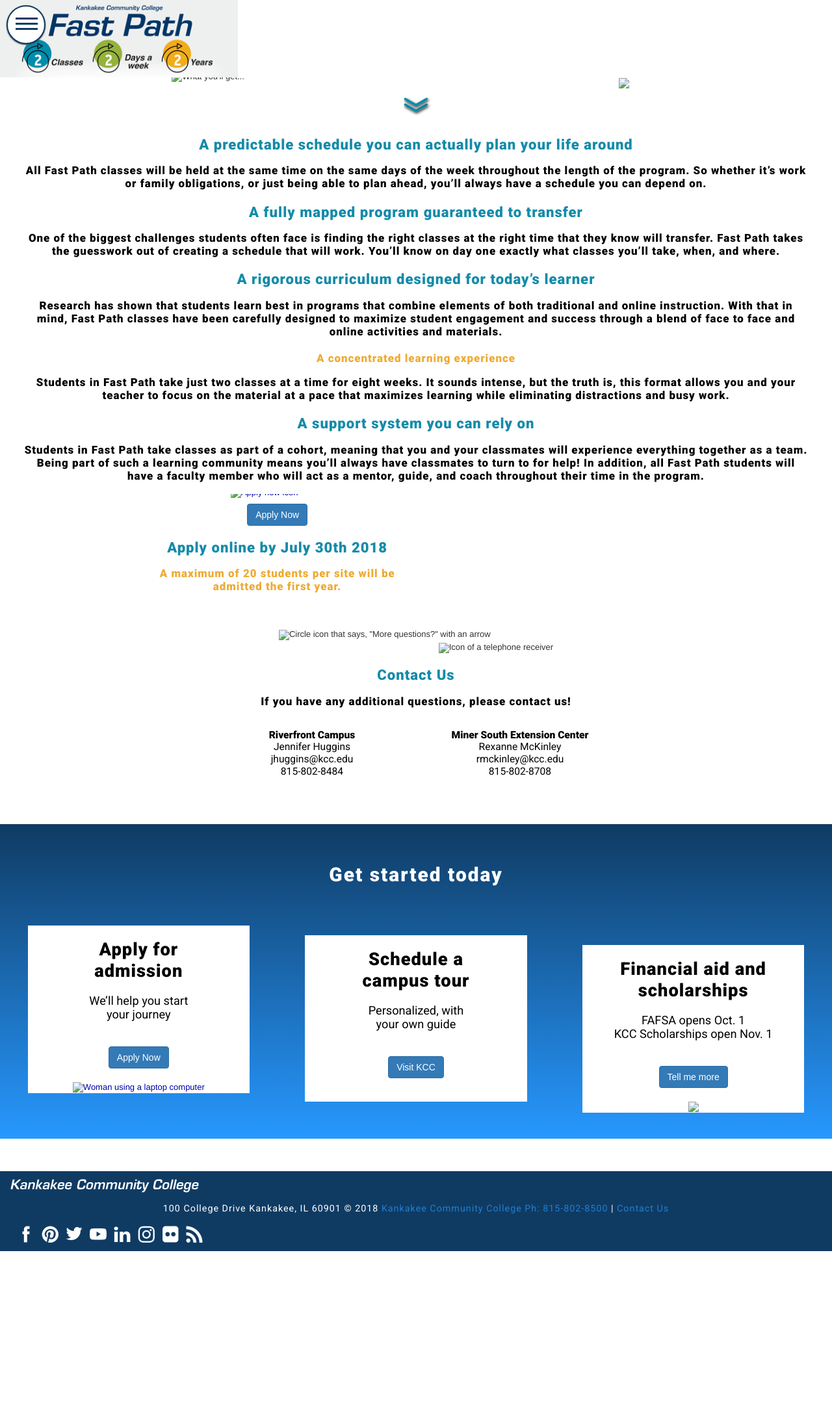
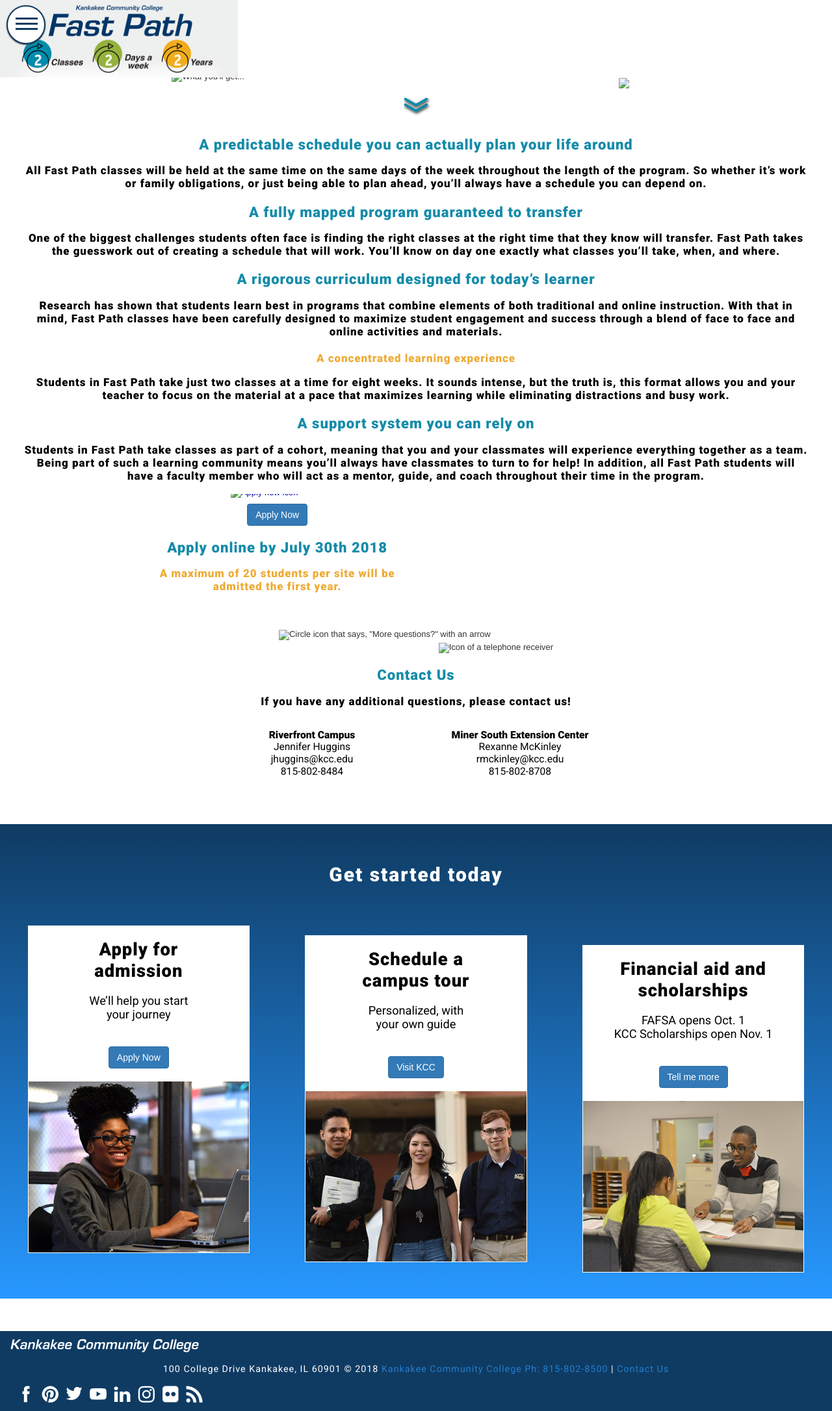
Before and after one commit to wdzajicek/jekyll-kcc-fastpath_img-zoom, a Jekyll site: the page built from why-fastpath.md, in a window 1280 px wide. Shown: the whole page at 65% size. Built offline with Jekyll 4.4.1, drawn with Linux system fonts in a browser that asks for light colours; nearby versions of some CDN libraries; before the commit the page ends 1925 px from its top, so only the background shows below that.

Commit message:
Fix broken image links for bottom-card.html module when used in other layouts/page-folders

```diff
--- a/_includes/bottom-cards.html
+++ b/_includes/bottom-cards.html
@@ -13,7 +13,7 @@
           <p class="card-p">We’ll help you start<br />your journey</p>
           <div class="engagement-card-cta"><a href="http://apply.kcc.edu" target="_blank" rel="noopener"><button type="button" class="button btn btn-primary card-btn">Apply Now</button></a></div>
         </div>
-        <div class="engagement-card-photo"><a href="http://apply.kcc.edu" target="_blank" rel="noopener"><img src="img/D51_8659.jpg" alt="Woman using a laptop computer"/></a></div>
+        <div class="engagement-card-photo"><a href="http://apply.kcc.edu" target="_blank" rel="noopener"><img src="/img/D51_8659.jpg" alt="Woman using a laptop computer"/></a></div>
       </div>
     </div>
     <br />
@@ -24,7 +24,7 @@
           <p class="card-p">Personalized, with <br />your own guide</p>
           <div class="engagement-card-cta"><a href="http://www.kcc.edu/future/start/Pages/vip.aspx" target="_blank" rel="noopener"><button type="button" class="button btn btn-primary card-btn">Visit KCC</button></a></div>
         </div>
-        <div class="engagement-card-photo"><a href="http://www.kcc.edu/future/start/Pages/vip.aspx" target="_blank" rel="noopener"><img src="img/DSC_2659.jpg" alt="" /></a></div>
+        <div class="engagement-card-photo"><a href="http://www.kcc.edu/future/start/Pages/vip.aspx" target="_blank" rel="noopener"><img src="/img/DSC_2659.jpg" alt="" /></a></div>
       </div>
     </div>
     <br />
@@ -35,7 +35,7 @@
           <p class="card-p">FAFSA opens Oct. 1<br />KCC Scholarships open Nov. 1</p>
           <div class="engagement-card-cta"><a href="http://www.kcc.edu/financialaid" target="_blank" rel="noopener"><button type="button" class="button btn btn-primary card-btn">Tell me more</button></a></div>
         </div>
-        <div class="engagement-card-photo"><a href="http://www.kcc.edu/financialaid" target="_blank" rel="noopener"><img src="img/D41_7247.jpg" /></a></div>
+        <div class="engagement-card-photo"><a href="http://www.kcc.edu/financialaid" target="_blank" rel="noopener"><img src="/img/D41_7247.jpg" /></a></div>
         </div>
     </div>
     <br />
```
